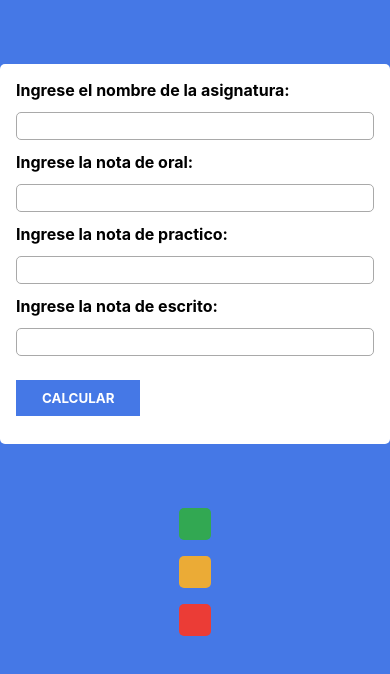
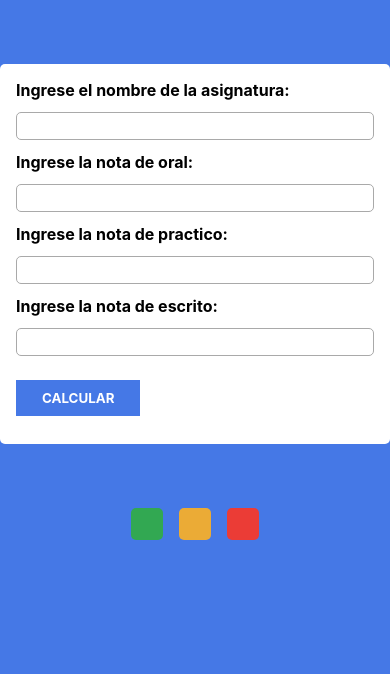
Before and after one commit to justb0ringsh1t/dis-web, a plain HTML site: page index-13.html in a window 390 px wide. Drawn offline with Linux system fonts and the light colour scheme.

Commit message:
Mejora responsive

```diff
--- a/css/style-13.css
+++ b/css/style-13.css
@@ -6,8 +6,10 @@
 
 #resultados {
   display: flex;
+  flex-wrap: wrap;
   gap: 1rem;
   margin-bottom: 4rem;
+  justify-content: center;
 }
 
 p {
@@ -26,9 +28,3 @@ p {
 #febrero {
   background-color: var(--color-febrero);
 }
-
-@media (max-width: 810px) {
-  #resultados {
-    flex-flow: column;
-  }
-}
```
